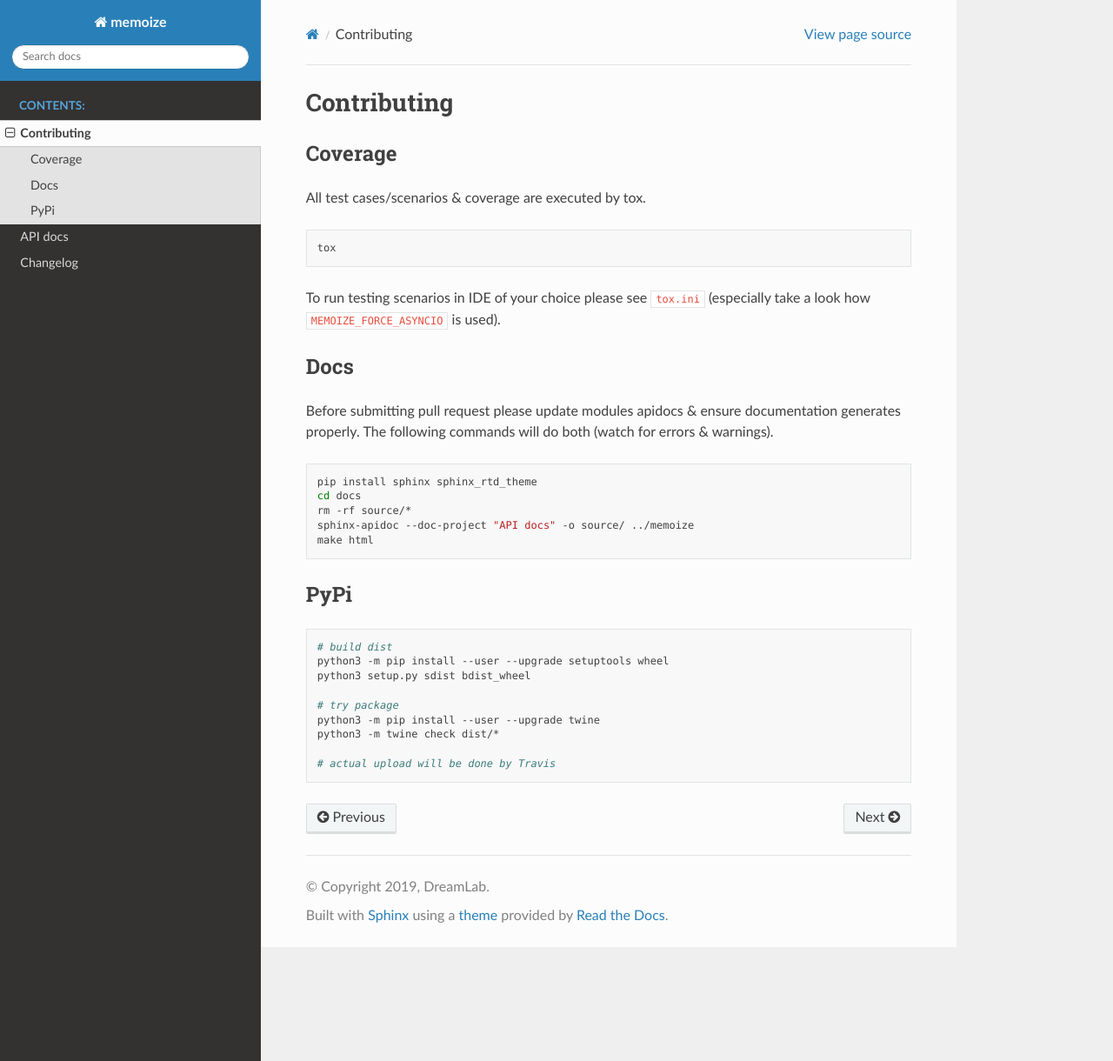
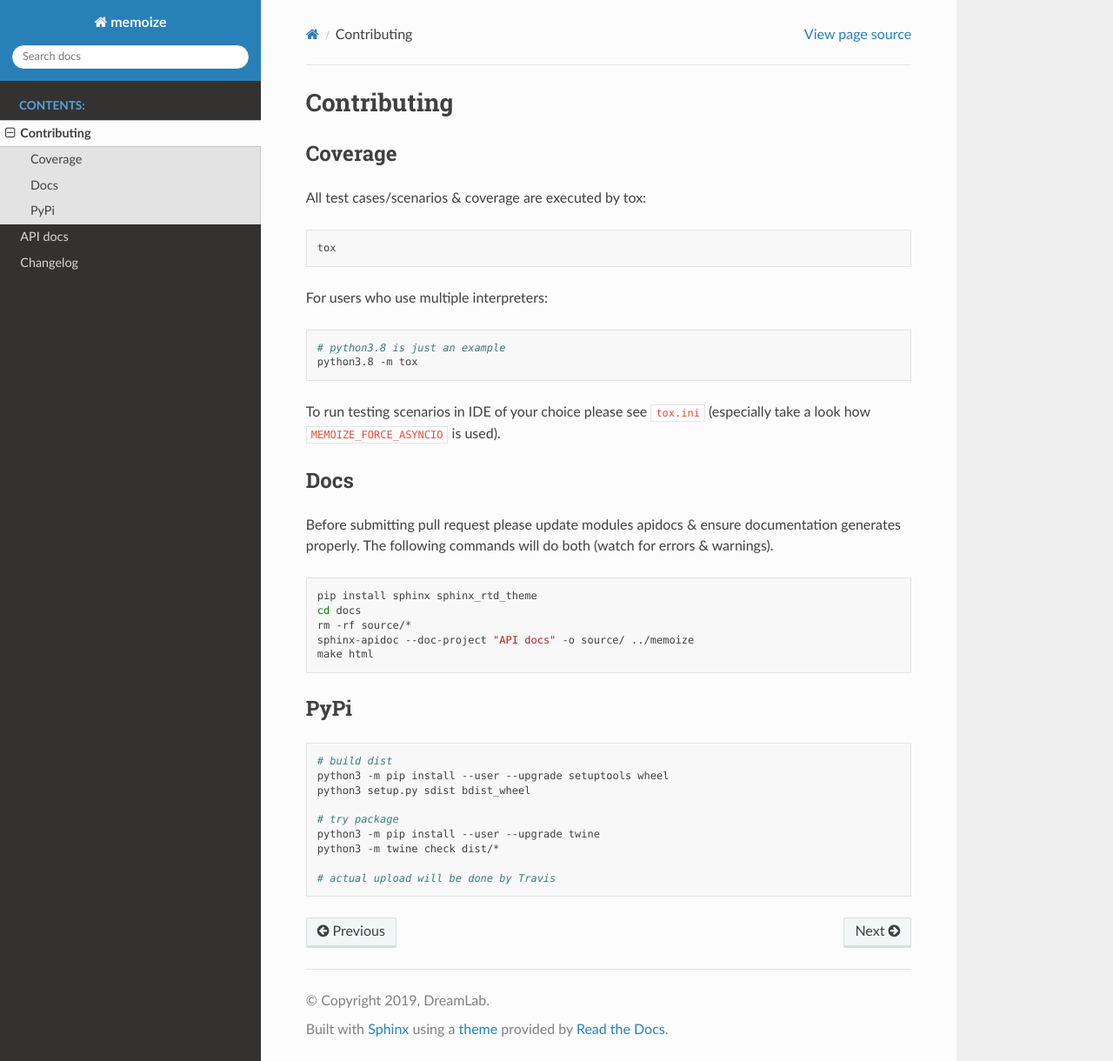
Before and after one commit to DreamLab/memoize, a Sphinx documentation site: the page built from docs/contributing.rst, in a window 1280 px wide and 1220 px high. Shown: the whole window at 87% size. Built offline with Sphinx 7.4.7 and the Read the Docs theme 2.0.0, drawn with Linux system fonts in a browser that asks for light colours.

Commit message:
trying to add py39 (added to tox, added to travis); added doc on how to select interpreter for tox

```diff
--- a/docs/contributing.rst
+++ b/docs/contributing.rst
@@ -4,11 +4,18 @@ Contributing
 Coverage
 --------
 
-All test cases/scenarios & coverage are executed by tox.
+All test cases/scenarios & coverage are executed by tox:
 
 .. code-block:: bash
 
    tox
+
+For users who use multiple interpreters:
+
+.. code-block:: bash
+
+   # python3.8 is just an example
+   python3.8 -m tox
 
 To run testing scenarios in IDE of your choice please see ``tox.ini``
 (especially take a look how ``MEMOIZE_FORCE_ASYNCIO`` is used).
```
Also changed, not shown: .travis.yml, 1 other file.
